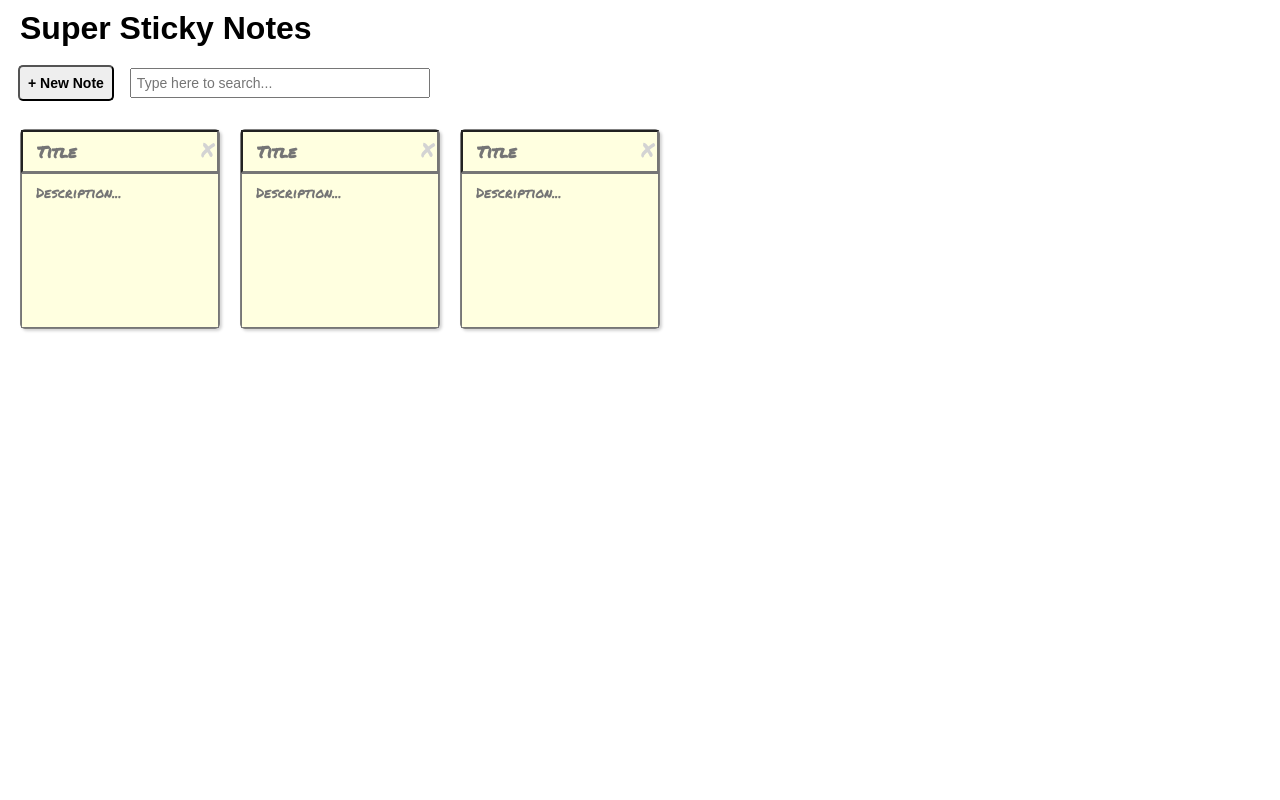
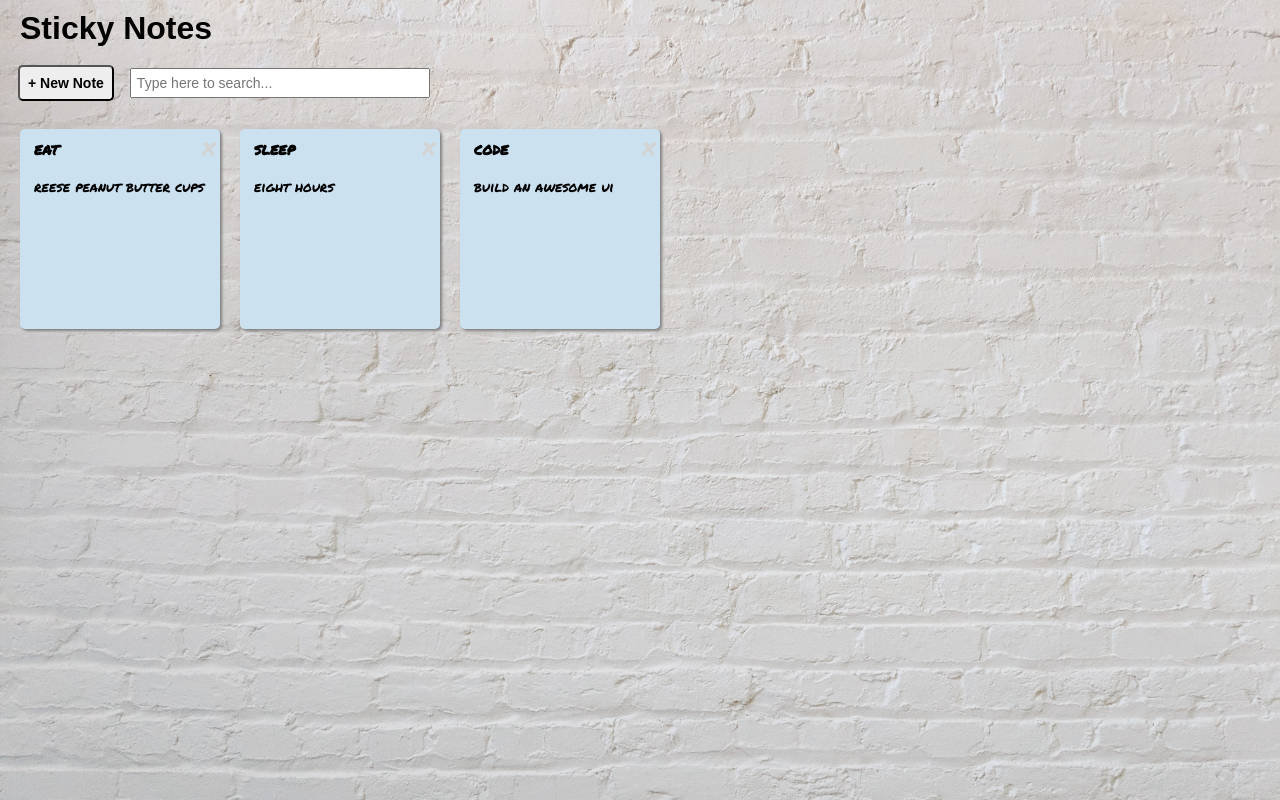
Before and after one commit to anacolell/react-sticky-notes, a React (Create React App) app: page / in a window 1280 px wide. Built offline with nearby package versions, Linux system fonts and the light colour scheme.

Commit message:
Added new note functionality

```diff
--- a/src/components/App.js
+++ b/src/components/App.js
@@ -1,39 +1,49 @@
-import React from 'react';
+import React, { useState } from 'react';
+import Header from './Header';
+import NotesList from './NotesList';
 import '../css/app.css'
+import { v4 as uuidv4 } from 'uuid';
 
 function App() {
+  const [notes, setNotes] = useState(sampleNotes)
+
+  function handleNewNote() {
+    const newNote = {
+      id: uuidv4(),
+      title: 'New sticky note',
+      description: 'Description'
+    }
+    setNotes([...notes, newNote])
+  }
+
   return (
     <div>
-      <header className="app-header">
-        <h1 className="app-header__title">Super Sticky Notes</h1>
-        <aside className="app-header__controls">
-          <button className="add-new">+ New Note</button>
-          <input
-            className="search"
-            type="text"
-            placeholder="Type here to search..."
-          />
-        </aside>
-      </header>
-      <ul className="notes-list">
-        <li className="note">
-          <input className="note__title" type="text" placeholder="Title" />
-          <textarea className="note__description" placeholder="Description..." />
-          <span className="note__delete">X</span>
-        </li>
-        <li className="note">
-          <input className="note__title" type="text" placeholder="Title" />
-          <textarea className="note__description" placeholder="Description..." />
-          <span className="note__delete">X</span>
-        </li>
-        <li className="note">
-          <input className="note__title" type="text" placeholder="Title" />
-          <textarea className="note__description" placeholder="Description..." />
-          <span className="note__delete">X</span>
-        </li>
-      </ul>
+      <Header
+        handleNewNote={handleNewNote}
+       />
+      <NotesList
+        notes={notes}
+      />
     </div>
   )
 }
 
+const sampleNotes = [
+  {
+    id: 0,
+    title: "eat",
+    description: "reese peanut butter cups"
+  },
+  {
+    id: 1,
+    title: "sleep",
+    description: "eight hours"
+  },
+  {
+    id: 2,
+    title: "code",
+    description: "build an awesome ui"
+  }
+]
+
 export default App;
--- /dev/null
+++ b/src/components/Header.js
@@ -0,0 +1,22 @@
+import React from 'react'
+
+export default function Header({handleNewNote}) {
+  return (
+    <>
+     <header className="app-header">
+        <h1 className="app-header__title">Sticky Notes</h1>
+        <aside className="app-header__controls">
+          <button
+            className="add-new"
+            onClick={handleNewNote}
+          >+ New Note</button>
+          <input
+            className="search"
+            type="text"
+            placeholder="Type here to search..."
+          />
+        </aside>
+      </header>
+    </>
+  )
+}
--- /dev/null
+++ b/src/components/Note.js
@@ -0,0 +1,22 @@
+import React from 'react'
+
+export default function Note( {title, description}) {
+  return (
+    <>
+      <li className="note">
+        <input
+          className="note__title"
+          type="text"
+          placeholder="Title"
+          value={title}
+        />
+        <textarea
+          className="note__description"
+          placeholder="Description..."
+          value={description}
+        />
+        <span className="note__delete">X</span>
+      </li>
+    </>
+  )
+}
--- /dev/null
+++ b/src/components/NotesList.js
@@ -0,0 +1,12 @@
+import React from 'react'
+import Note from './Note'
+
+export default function NotesList( {notes}) {
+  return (
+    <ul className="notes-list">
+      {notes.map(note => {
+        return <Note key={note.id}{...note}/>
+      })}
+    </ul>
+  )
+}
--- a/src/css/app.css
+++ b/src/css/app.css
@@ -2,11 +2,16 @@
 
 * {
   box-sizing: border-box;
+  padding:0;
+  margin:0;
 }
 
 body {
   margin: 0;
   padding: 0;
+  background: center no-repeat url('../img/background.jpg');
+  background-size: cover;
+  background-attachment: fixed;
 }
 
 input,
@@ -21,6 +26,14 @@ textarea {
   padding: 10px;
   margin: 0;
 }
+
+/*.note:nth-child(3n) {
+  transform:rotate(-3deg);
+}
+
+.note:nth-child(5n) {
+  transform:rotate(5deg);
+}*/
 
 .app-header__title {
   margin: 10px 20px 0px;
@@ -59,13 +72,13 @@ textarea {
   width: 200px;
   height: 200px;
   margin: 10px;
-  background-color: lightyellow;
-  border: 1px solid grey;
-  box-shadow: 2px 2px 3px lightgrey;
+  background-color: #cbe1ef;
+  box-shadow: 2px 2px 3px grey;
   border-radius: 5px;
   display: flex;
   flex-direction: column;
   position: relative;
+/*  transform: rotate(6deg);;*/
 }
 
 .note__title,
@@ -74,6 +87,7 @@ textarea {
   width: 100%;
   padding: 8px 14px;
   background: transparent;
+  border:none;
 }
 
 .note__title {
```
Also changed, not shown: src/img/background.jpg (added).
